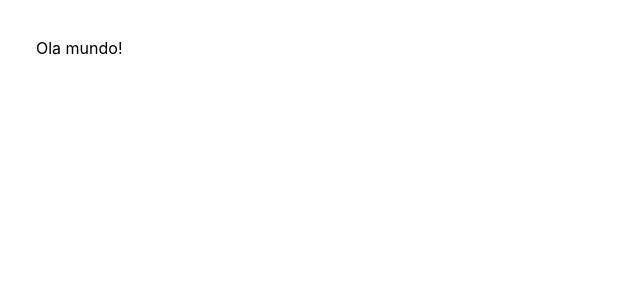
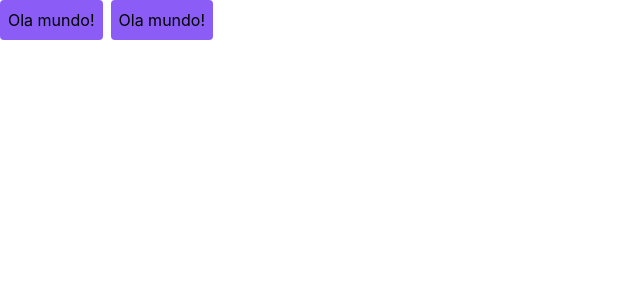
Before and after one commit to EusebioSimango/feedget--nlw-return, a React (Vite) app in the folder web/: page / in a window 1280 px wide. Shown: the top 300 px of the page, without its empty margins (0-640 px from the left). Built offline with nearby package versions, Linux system fonts and the light colour scheme.

Commit message:
tailwindcss syntax

```diff
--- a/web/src/App.tsx
+++ b/web/src/App.tsx
@@ -4,8 +4,9 @@ import { useState } from 'react'
 function App() {
 
   return (
-    <div className="App">
-      <button className="p-9">Ola mundo!</button>
+    <div className="flex gap-2">
+      <button className="bg-violet-500 p-2 rounded">Ola mundo!</button>
+      <button className="bg-violet-500 p-2 rounded">Ola mundo!</button>
     </div>
   )
 }
```
